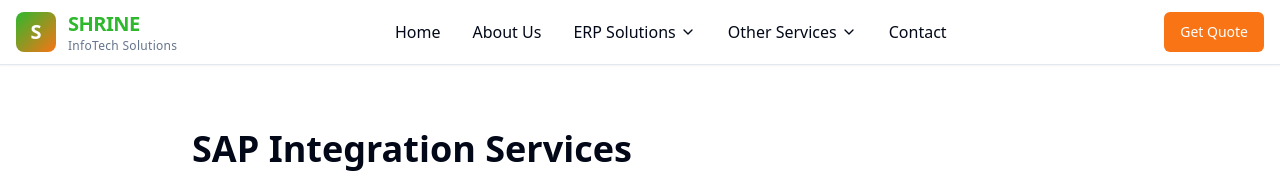
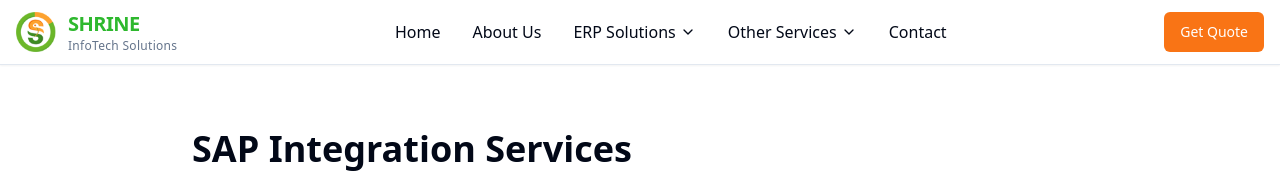
Before and after one commit to Charannnn0/shrineinfotechsample, a React (Vite) app: page /sap-integration-services in a window 1280 px wide. Shown: the top 173 px of the page. Built offline with nearby package versions, Linux system fonts and the light colour scheme.

Commit message:
Refine logo design
Keep the logo minimalist while maintaining the original image's design.

```diff
--- a/src/components/Header.tsx
+++ b/src/components/Header.tsx
@@ -29,9 +29,11 @@ const Header = () => {
           {/* Logo */}
           <div className="flex items-center">
             <Link to="/" className="flex items-center space-x-3">
-              <div className="flex items-center justify-center w-10 h-10 bg-gradient-to-br from-primary to-accent rounded-lg">
-                <span className="text-white font-bold text-xl">S</span>
-              </div>
+              <img
+                src="/lovable-uploads/278ca2d6-2104-4e4b-9bac-15c505b7e8f6.png"
+                alt="SHRINE InfoTech Solutions"
+                className="h-10 w-10 object-contain"
+              />
               <div className="flex flex-col">
                 <span className="text-xl font-bold text-primary tracking-tight">SHRINE</span>
                 <span className="text-xs text-muted-foreground tracking-wide">InfoTech Solutions</span>
```
Also changed, not shown: public/lovable-uploads/278ca2d6-2104-4e4b-9bac-15c505b7e8f6.png (added).
